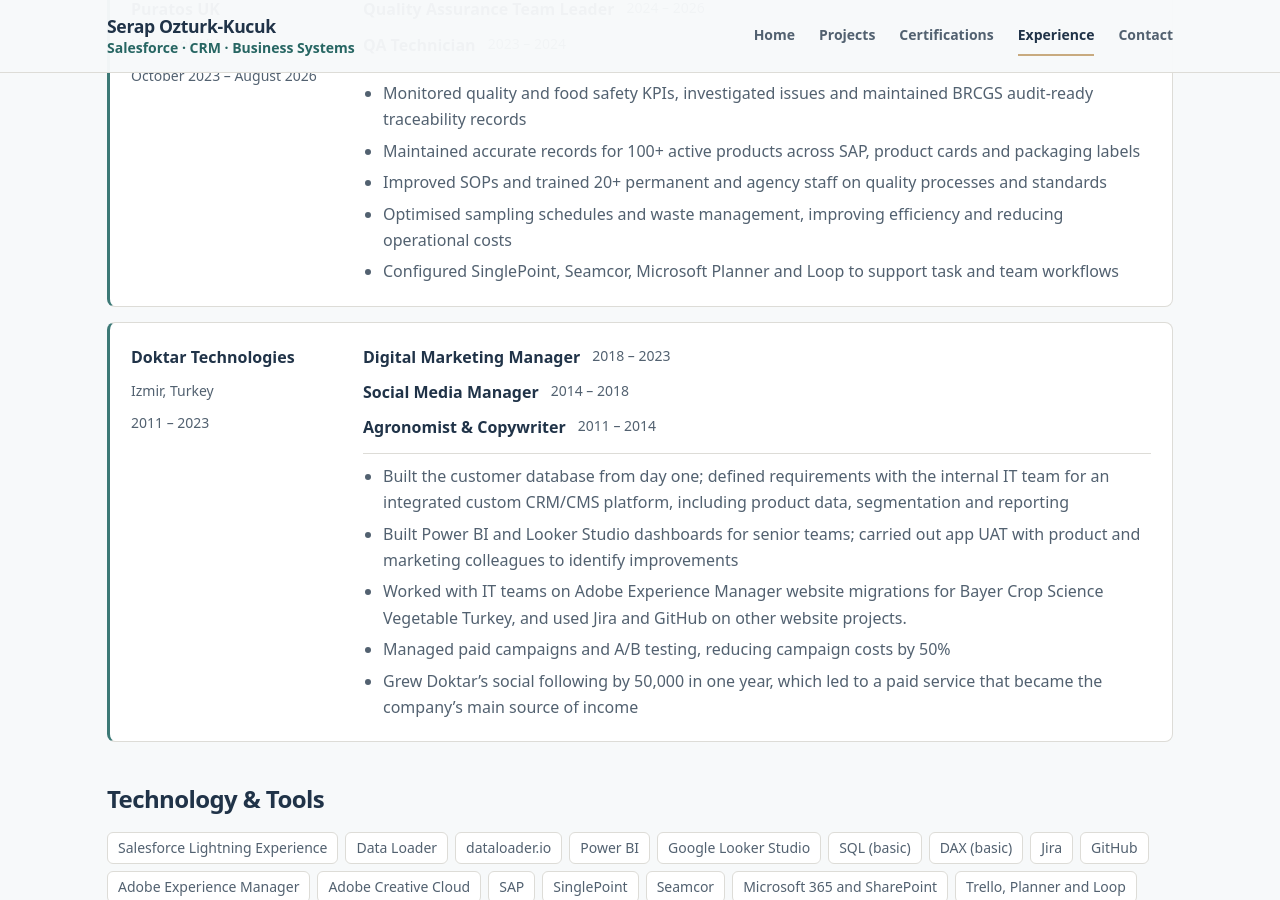
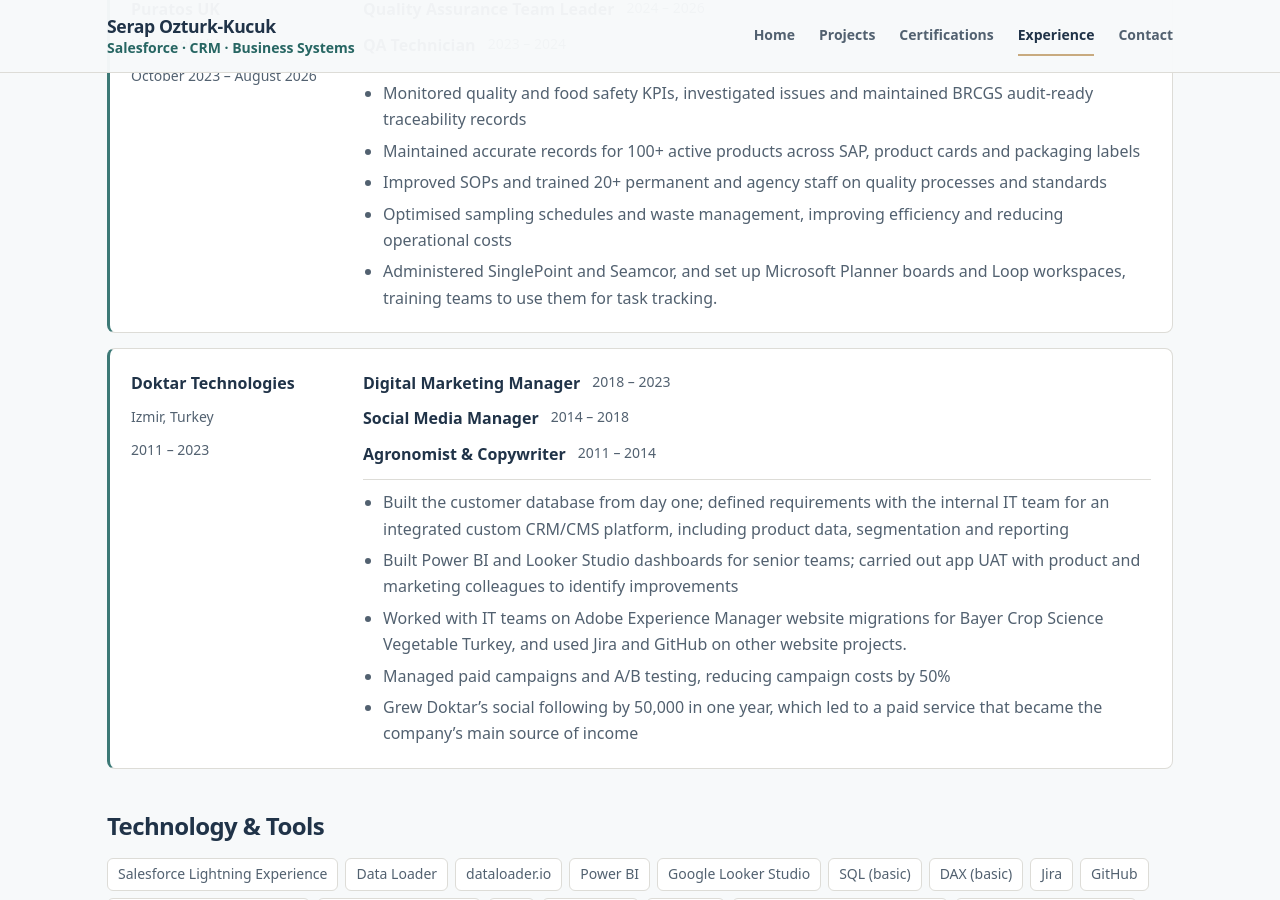
Before and after one commit to serapozturkkucuk/serapozturkkucuk.github.io, a Jekyll site: the page built from experience/index.html, in a window 1280 px wide and 900 px high, scrolled down 2133 px. Built offline with Jekyll 4.4.1, drawn with Linux system fonts in a browser that asks for light colours.

Commit message:
Clarify Puratos UK tools administration experience

```diff
--- a/_data/experience.yml
+++ b/_data/experience.yml
@@ -13,7 +13,7 @@
     - Maintained accurate records for 100+ active products across SAP, product cards and packaging labels
     - Improved SOPs and trained 20+ permanent and agency staff on quality processes and standards
     - Optimised sampling schedules and waste management, improving efficiency and reducing operational costs
-    - Configured SinglePoint, Seamcor, Microsoft Planner and Loop to support task and team workflows
+    - Administered SinglePoint and Seamcor, and set up Microsoft Planner boards and Loop workspaces, training teams to use them for task tracking.
 
 - company: Doktar Technologies
   location: Izmir, Turkey
```
